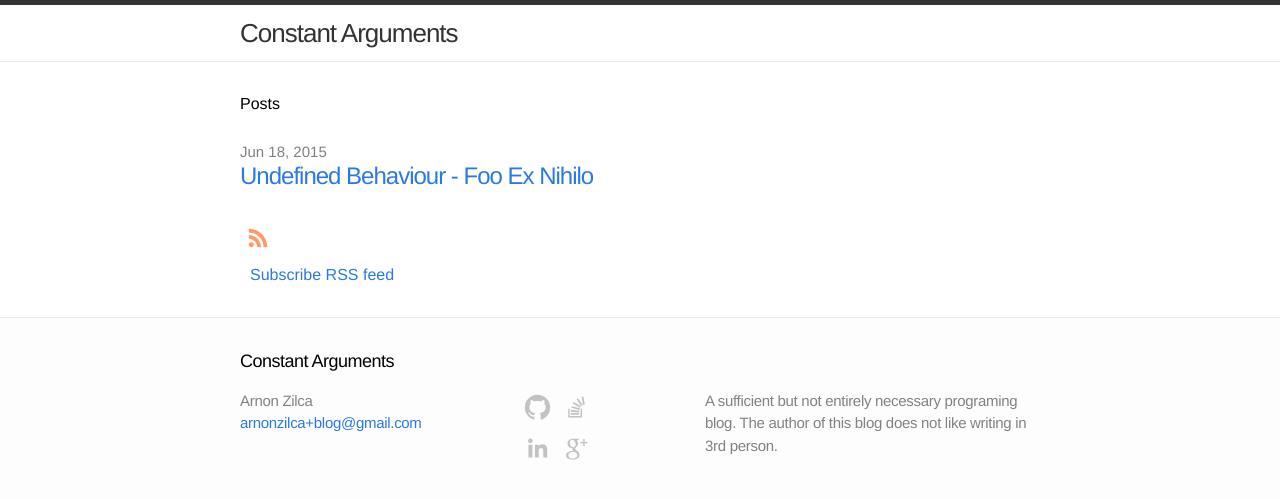
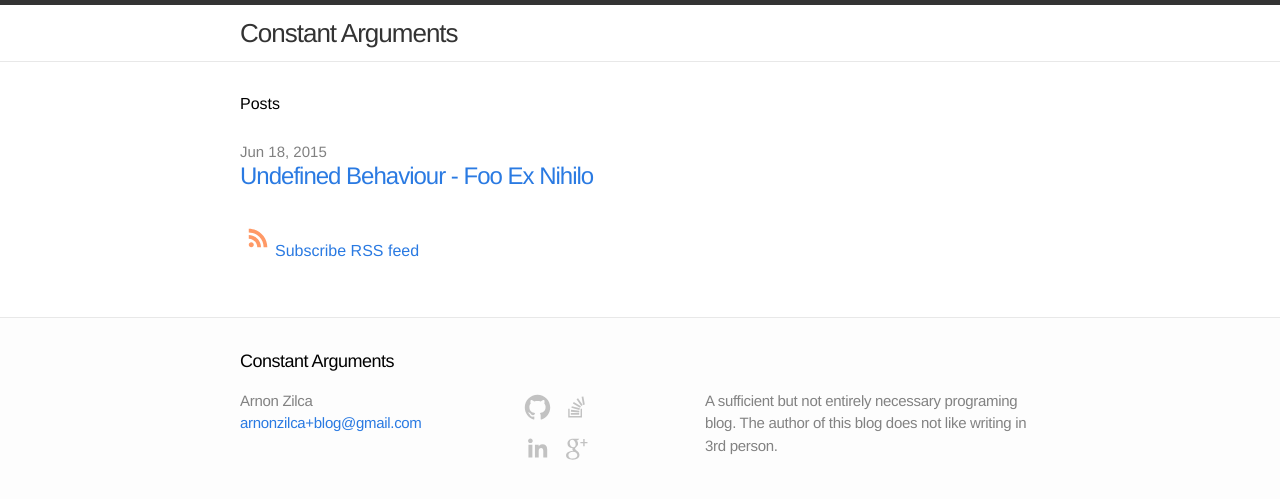
Before and after one commit to arnonzilca/arnonzilca.github.io, a Jekyll site: the page built from index.html, in a window 1280 px wide. Shown: the top 499 px of the page. Built offline with Jekyll 4.4.1, drawn with Linux system fonts in a browser that asks for light colours; comment, search, counter and statistics services are not loaded.

Commit message:
add RSS svg

```diff
--- a/index.html
+++ b/index.html
@@ -17,19 +17,13 @@ layout: default
 
   <p class="rss-subscribe">
   <a href="{{ "/feed.xml" | prepend: site.baseurl }}" title="RSS">
-    <div style="float:left; width:20%;">
       <svg class="svg-icon"
         viewBox="0 0 512 512"><path fill="#FF9966" d="M201.8 347.2c0 20.3-16.5 36.8-36.8 36.8 -20.3
         0-36.8-16.5-36.8-36.8s16.5-36.8 36.8-36.8C185.3 310.4 201.8 326.8 201.8 347.2zM128.2
         204.7v54.5c68.5 0.7 124 56.3 124.7 124.7h54.5C306.7 285.3 226.9 205.4 128.2 204.7zM128.2
         166.6c57.9 0.3 112.3 22.9 153.2 63.9 41 41 63.7 95.5 63.9
         153.5h54.5c-0.3-149.9-121.7-271.4-271.6-271.9V166.6L128.2 166.6z"/></svg><!--[if lt IE
-        9]><em>Twitter</em><![endif]-->
-    </div>
-    <div style="float:left; width:80%; margin-left:10px;">
-        Subscribe RSS feed
-    </div>
-  </a>
+        9]><em>Twitter</em><![endif]-->Subscribe RSS feed</a>
   </p><br>
 
 </div>
```
